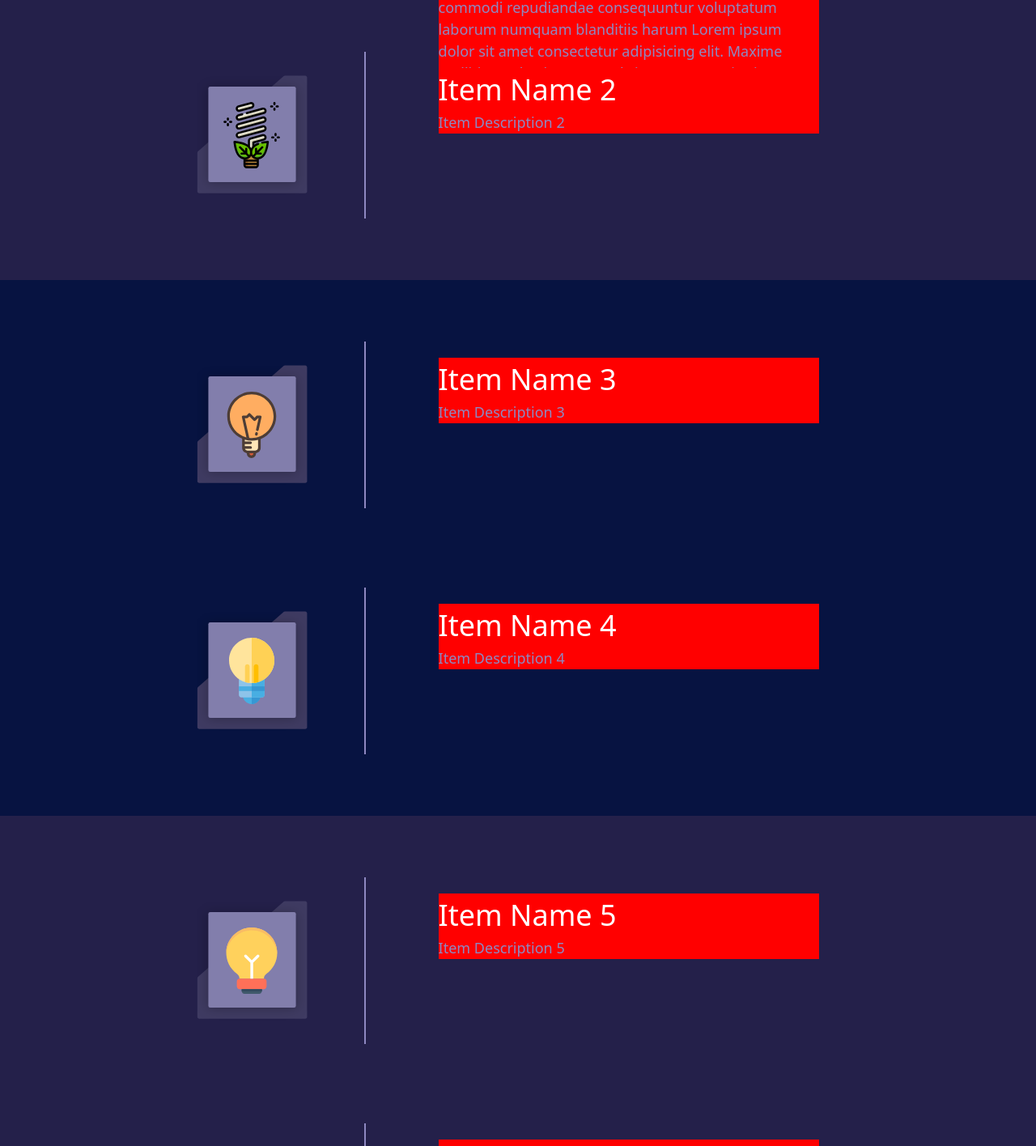
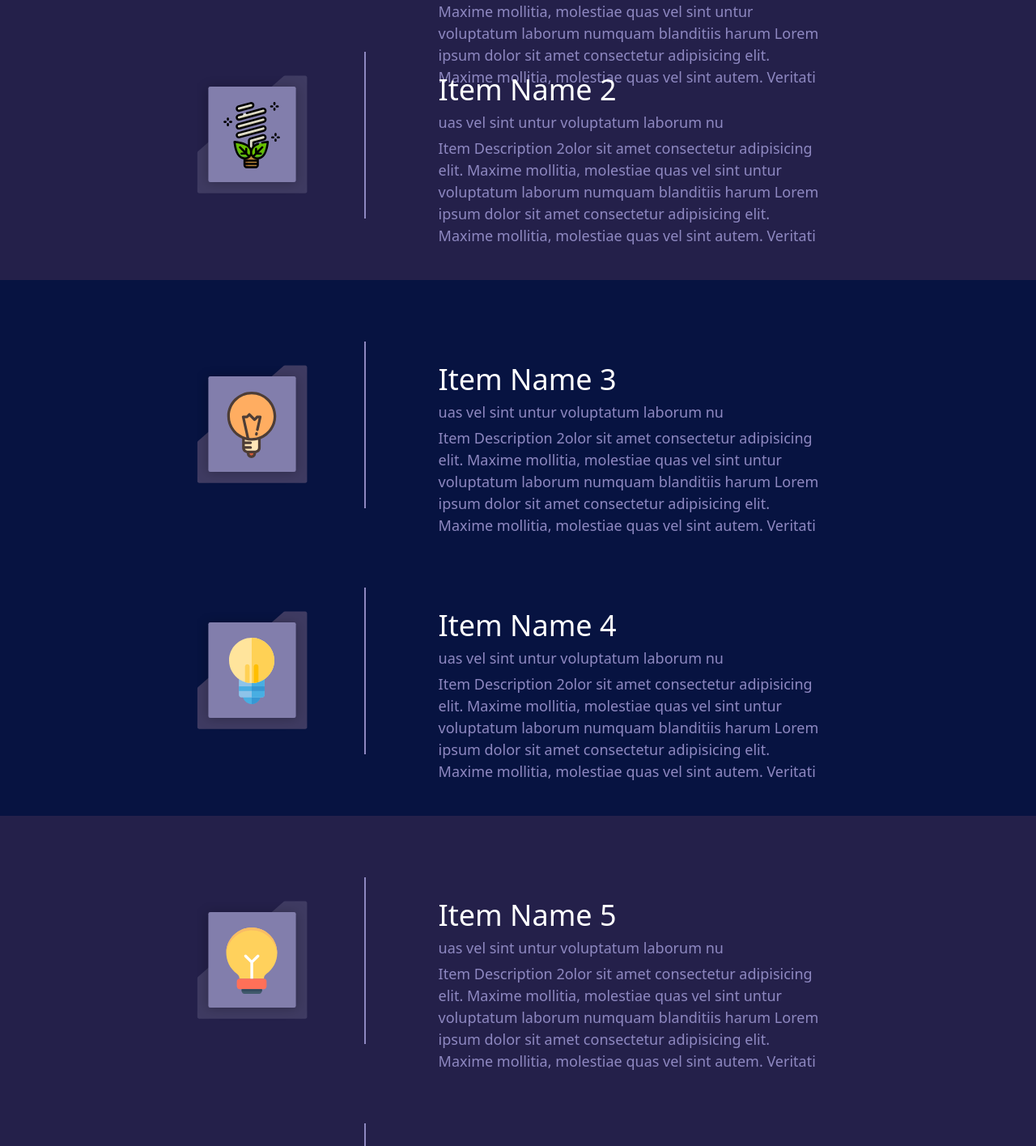
Before and after one commit to thealiyarov/Company_Web_site, a React (Create React App) app: page /products in a window 1280 px wide. Shown: the part 388-1804 px from the top of the page at 81% size. Built offline with nearby package versions, Linux system fonts and the light colour scheme.

Commit message:
TextToggle Show

```diff
--- a/src/Pages/Products/Items.js
+++ b/src/Pages/Products/Items.js
@@ -1,11 +1,20 @@
-import React from "react";
+import React, { useState } from "react";
 import image from "../../Assets/itemFrame.svg";
 import "./Product.css";
 
-function Items({img , itemName , itemDesc}) {
+function Items({ img, itemName, itemDesc }) {
+  const [showFullDesc, setShowFullDesc] = useState(false);
+  const maxLength = 150;
+
+  const truncatedDesc = showFullDesc ? itemDesc : itemDesc.slice(100, maxLength);
+
+  const toggleShowMore = () => {
+    setShowFullDesc(!showFullDesc);
+  };
+
   return (
-    <div className="items-container  flex justify-center w-[100%]">
-      <div className="items flex justify-around gap-[70px] h-[250px] items-center  w-[62%] rounded-[8px]">
+    <div className="items-container flex justify-center w-[100%]">
+      <div className="items flex justify-around gap-[70px] h-[250px] items-center w-[62%] rounded-[8px]">
         <div className="itemleftMain w-[18%] h-auto">
           <div className="itemLeft w-[100%] h-[210px] relative flex justify-center items-center">
             <img className="leftFrame img w-[100%] h-[210px]" src={image} alt="itemframe" />
@@ -14,12 +23,19 @@ function Items({img , itemName , itemDesc}) {
         </div>
         <div className="itemborder w-[1px] h-[206px] border-solid-1px border border-[#8E88C1]"></div>
         <div className="item-right h-[206px] w-[68%]">
-          <div className="item-right-container ml-[20px] mt-[20px] ">
-            <div className="item-right-top w-[95%] bg-[red] text-white text-[36px] text-left">
-              <h1 className=" ">{itemName}</h1>
+          <div className="item-right-container ml-[20px] mt-[20px]">
+            <div className="item-right-top w-[95%] text-white text-[36px] text-left">
+              <h1 className="cursor-pointer" onClick={toggleShowMore}>
+                {itemName}
+              </h1>
             </div>
-            <div className="item-right-bottom w-[95%] bg-[red] text-[#8E88C1] text-left text-[18px]">
-              <p className="itemP w-[95%]">{itemDesc}</p>
+            <div className="item-right-bottom w-[95%] text-[#8E88C1] text-left text-[18px]">
+              <p className="itemP">{truncatedDesc}</p>
+              {!showFullDesc && (
+                <h1 className="read-more cursor-pointer" onClick={toggleShowMore}>
+                  {itemDesc}
+                </h1>
+              )}
             </div>
           </div>
         </div>
--- a/src/Pages/Products/Product.css
+++ b/src/Pages/Products/Product.css
@@ -1,24 +1,20 @@
 @media screen and (max-width: 768px) {
   .itemleftMain {
-
     width: 40%;
-
   }
-  .items{
+  .items {
     gap: 20px;
     width: 80%;
     height: 150px;
   }
- .item-right{
+  .item-right {
     width: 100%;
     height: 120px;
-
-
   }
-.itemborder{
+  .itemborder {
     height: 120px;
   }
-.item-right-container{
+  .item-right-container {
     margin-left: 0px;
     margin-top: 0px;
     display: flex;
@@ -27,11 +23,32 @@
     justify-content: space-evenly;
   }
 
-.item-right-top{
+  .item-right-top {
     font-size: 25px;
-
   }
-.item-right-bottom{
+  .item-right-bottom {
     font-size: 14px;
   }
 }
+
+.content {
+    height: 20px;
+    overflow: hidden;
+  }
+
+  .read-more {
+    display: block;
+    margin-top: 5px;
+  }
+
+
+  .show-more {
+    height: auto;
+    overflow: visible;
+  }
+
+  .itemP {
+    white-space: nowrap;
+    overflow: hidden;
+    text-overflow: ellipsis;
+  }
--- a/src/Pages/Products/Products.js
+++ b/src/Pages/Products/Products.js
@@ -15,39 +15,53 @@ function Products() {
           img={image1}
           itemName="sint commodi repudiandae consequuntur voluptatum laborum"
           itemDesc="Lorem ipsum dolor sit amet consectetur adipisicing elit. Maxime mollitia,
-          molestiae quas vel sint commodi repudiandae consequuntur voluptatum laborum
+          molestiae quas vel sint untur voluptatum laborum
           numquam blanditiis harum Lorem ipsum dolor sit amet consectetur adipisicing elit. Maxime mollitia,
-          molestiae quas vel sint autem. Veritatis
-          obcaecati tenetur iure eius earum ut molestias"
+          molestiae quas vel sint autem. Veritati"
         />
         <Items
           img={image2}
           itemName="Item Name 2"
-          itemDesc="Item Description 2"
+          itemDesc="Item Description 2olor sit amet consectetur adipisicing elit. Maxime mollitia,
+          molestiae quas vel sint untur voluptatum laborum
+          numquam blanditiis harum Lorem ipsum dolor sit amet consectetur adipisicing elit. Maxime mollitia,
+          molestiae quas vel sint autem. Veritati"
         />
       </div>
       <div className="h-[662px] justify-evenly flex flex-col items-center bg-[#071341]">
         <Items
           img={image3}
           itemName="Item Name 3"
-          itemDesc="Item Description 3"
+          itemDesc="Item Description 2olor sit amet consectetur adipisicing elit. Maxime mollitia,
+          molestiae quas vel sint untur voluptatum laborum
+          numquam blanditiis harum Lorem ipsum dolor sit amet consectetur adipisicing elit. Maxime mollitia,
+          molestiae quas vel sint autem. Veritati"
         />
         <Items
           img={image4}
           itemName="Item Name 4"
-          itemDesc="Item Description 4"
+          itemDesc="Item Description 2olor sit amet consectetur adipisicing elit. Maxime mollitia,
+          molestiae quas vel sint untur voluptatum laborum
+          numquam blanditiis harum Lorem ipsum dolor sit amet consectetur adipisicing elit. Maxime mollitia,
+          molestiae quas vel sint autem. Veritati"
         />
       </div>
       <div className="h-[662px] justify-evenly flex flex-col items-center bg-[#24204A]">
         <Items
           img={image5}
           itemName="Item Name 5"
-          itemDesc="Item Description 5"
+          itemDesc="Item Description 2olor sit amet consectetur adipisicing elit. Maxime mollitia,
+          molestiae quas vel sint untur voluptatum laborum
+          numquam blanditiis harum Lorem ipsum dolor sit amet consectetur adipisicing elit. Maxime mollitia,
+          molestiae quas vel sint autem. Veritati"
         />
         <Items
           img={image6}
           itemName="Item Name 6"
-          itemDesc="Item Description 6"
+          itemDesc="Item Description 2olor sit amet consectetur adipisicing elit. Maxime mollitia,
+          molestiae quas vel sint untur voluptatum laborum
+          numquam blanditiis harum Lorem ipsum dolor sit amet consectetur adipisicing elit. Maxime mollitia,
+          molestiae quas vel sint autem. Veritati"
         />
       </div>
     </div>
```
Lines whose indentation alone changed are shown as unchanged.
